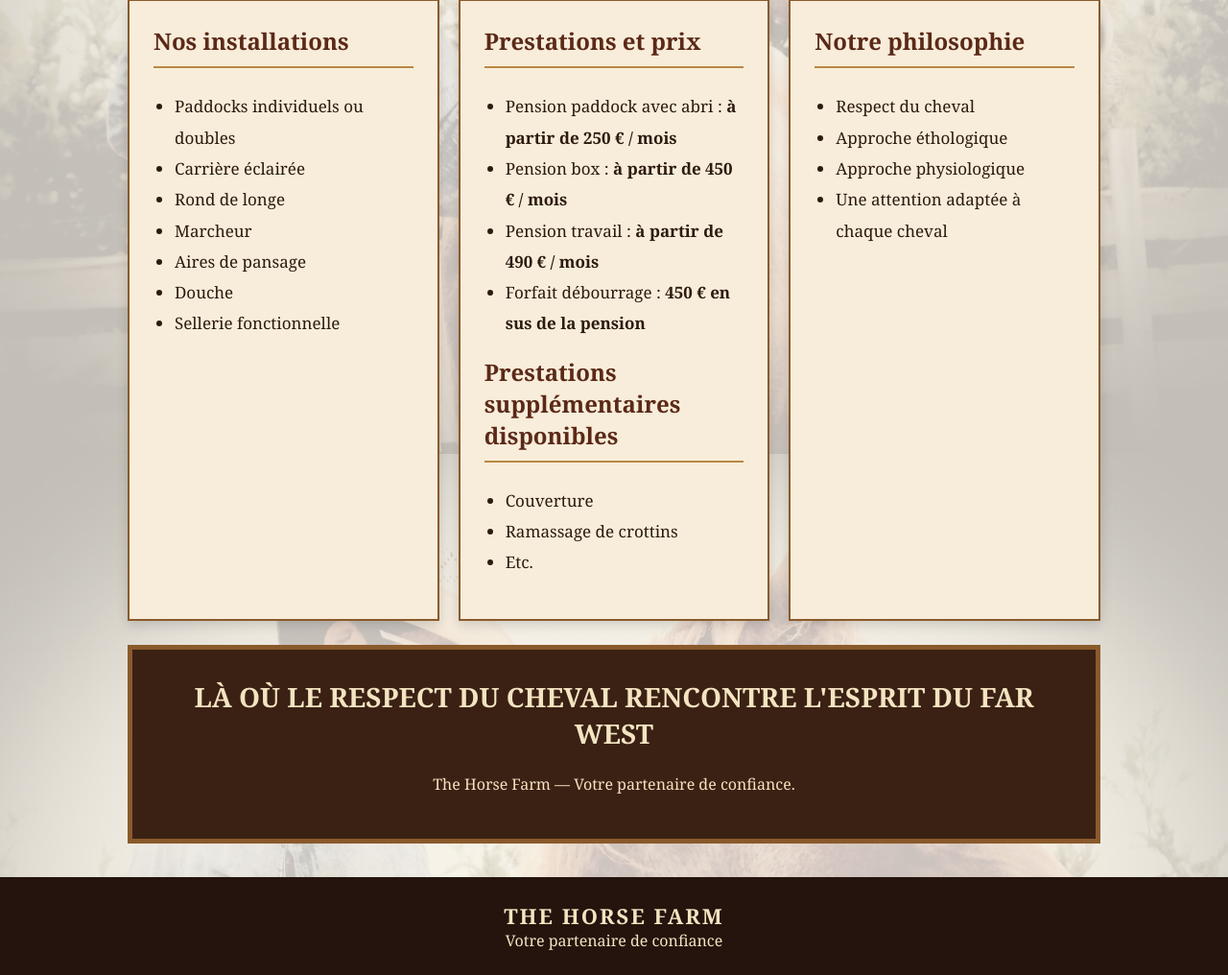
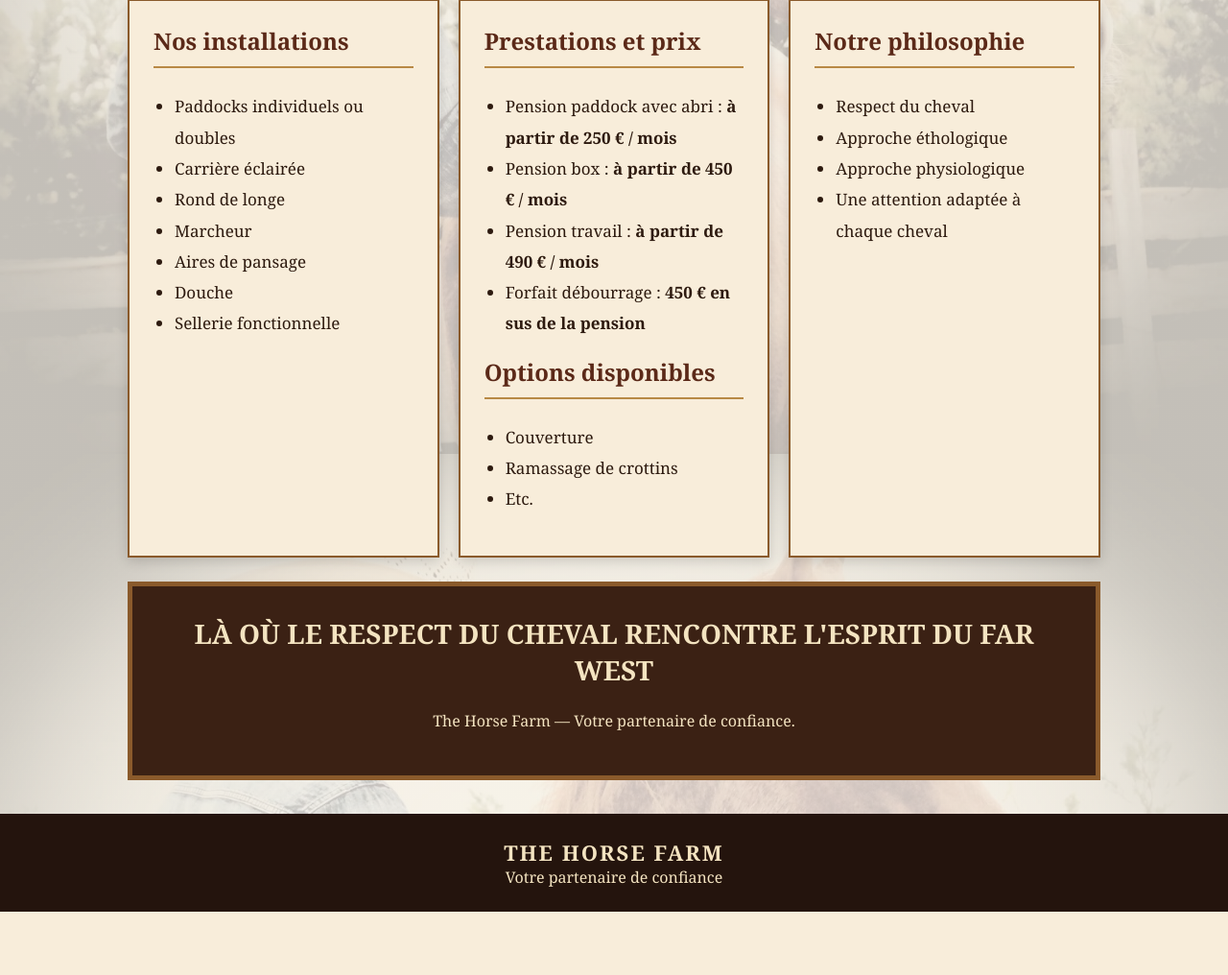
Before and after one commit to cowdream/The-horse-farm, a Flask app: page /pension-chevaux in a window 1280 px wide. Shown: the part 1432-2448 px from the top of the page at 96% size. After the commit the page ends 2382 px from the top, so only its background shows below. Run offline with Flask 3, Linux system fonts and the light colour scheme.

Commit message:
Update pension-chevaux.html

```diff
--- a/Templates/pension-chevaux.html
+++ b/Templates/pension-chevaux.html
@@ -259,7 +259,7 @@
         <li>Forfait débourrage : <strong>450 € en sus de la pension</strong></li>
     </ul>
 
-    <h3>Prestations supplémentaires disponibles</h3>
+    <h3>Options disponibles</h3>
 
     <ul>
         <li>Couverture</li>
```
